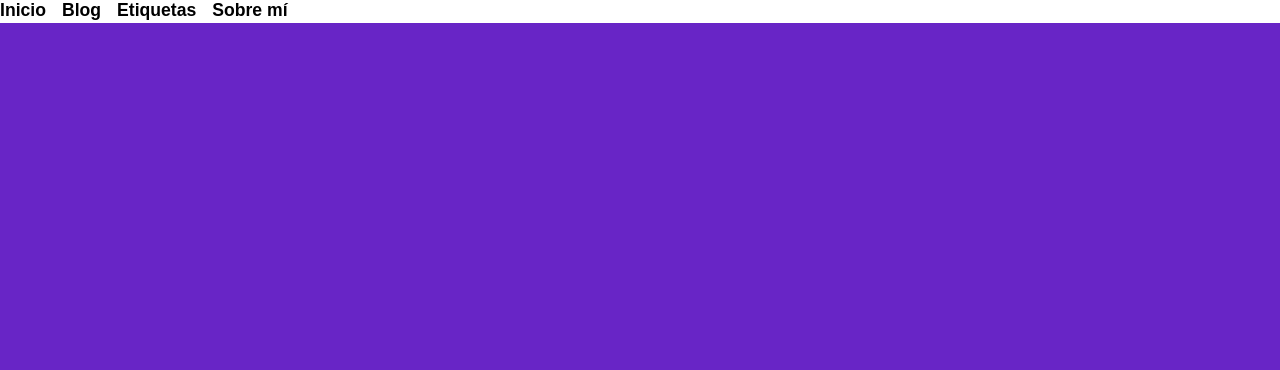
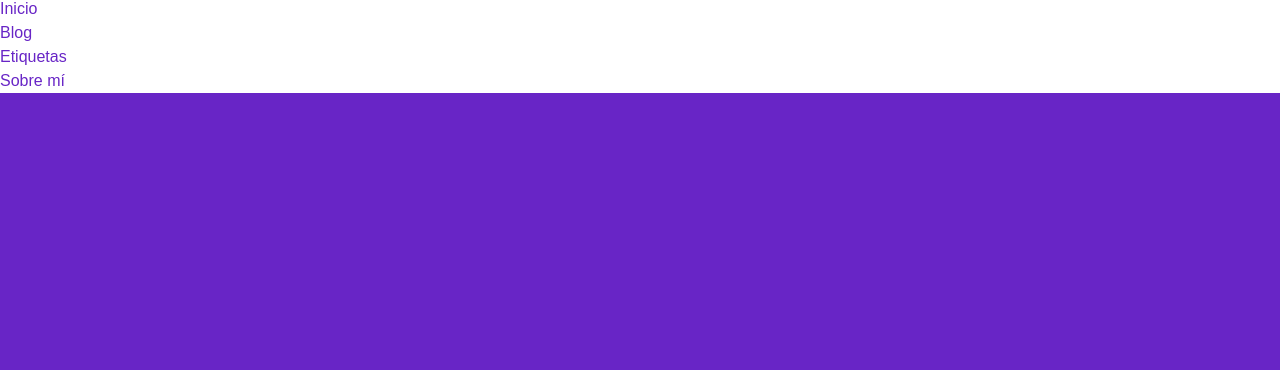
Before and after one commit to JSimonDev/JSimonBlog, an Astro site: page / in a window 1280 px wide. Shown: the part 42-412 px from the top of the page. Built offline with nearby package versions, Linux system fonts and the light colour scheme; Astro itself is replaced by a stand-in of ours; a web font is replaced by a local one.

Commit message:
refactor: Update Navigation component to use a menu structure
The Navigation component in Navigation.astro was updated to use a menu structure instead of individual anchor tags. This change improves the accessibility and maintainability of the navigation menu. The menu items are now wrapped in a <ul> element with <li> elements for each item. This refactor enhances the code structure and ensures consistency across the site.

```diff
--- a/src/components/Navigation.astro
+++ b/src/components/Navigation.astro
@@ -1,16 +1,20 @@
 ---
 import { getRelativeLocaleUrl } from "astro:i18n";
-import { getLangFromUrl, useTranslations } from '../i18n/utils';
+import { getLangFromUrl, useTranslations } from "../i18n/utils";
 
 const lang = getLangFromUrl(Astro.url);
 const t = useTranslations(lang);
-
-
 ---
 
-<div class="nav-links">
-  <a href={getRelativeLocaleUrl(lang, '/')}>{t('nav.inicio')}</a>
-  <a href={getRelativeLocaleUrl(lang, 'blog')}>{t('nav.blog')}</a>
-  <a href={getRelativeLocaleUrl(lang, 'tags')}>{t('nav.etiquetas')}</a>
-  <a href={getRelativeLocaleUrl(lang, 'about')}>{t('nav.sobre-mi')}</a>
+<div class="menu" id="menu">
+  <ul class="nav">
+    <li><a href={getRelativeLocaleUrl(lang, "/")}>{t("nav.inicio")}</a></li>
+    <li><a href={getRelativeLocaleUrl(lang, "blog")}>{t("nav.blog")}</a></li>
+    <li>
+      <a href={getRelativeLocaleUrl(lang, "tags")}>{t("nav.etiquetas")}</a>
+    </li>
+    <li>
+      <a href={getRelativeLocaleUrl(lang, "about")}>{t("nav.sobre-mi")}</a>
+    </li>
+  </ul>
 </div>
```
